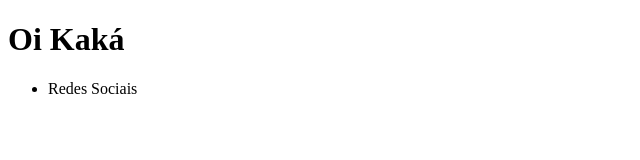
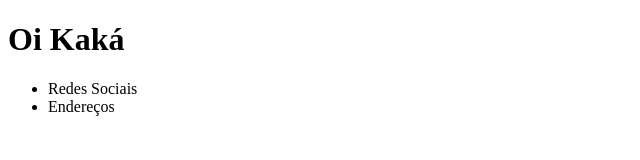
Before and after one commit to karynnemoreira/TesteEmDupla, a plain HTML site: page index.html in a window 1280 px wide. Shown: the full height of the page, 0-640 px from the left. Drawn offline with Linux system fonts and the light colour scheme.

Commit message:
add item na lista

```diff
--- a/index.html
+++ b/index.html
@@ -1,11 +1,13 @@
 <!DOCTYPE html>
 <html lang="en">
+
 <head>
     <meta charset="UTF-8">
     <meta http-equiv="X-UA-Compatible" content="IE=edge">
     <meta name="viewport" content="width=device-width, initial-scale=1.0">
     <title>Pág do Marlon e da Kaká</title>
 </head>
+
 <body>
     <header>
         <h1>Oi Kaká</h1>
@@ -13,9 +15,11 @@
 
     <footer>
         <ul>
-<li> Redes Sociais</li>
+            <li> Redes Sociais</li>
+            <li>Endereços</li>
+            <!-- FOI MAL KAKÁ, EU ATUALIZEI SUA LISTA, NÃO BRIGA CMG -->
+        </ul>
+    </footer>
+</body>
 
-    </ul>
-</footer>
-</body>
 </html>
```
